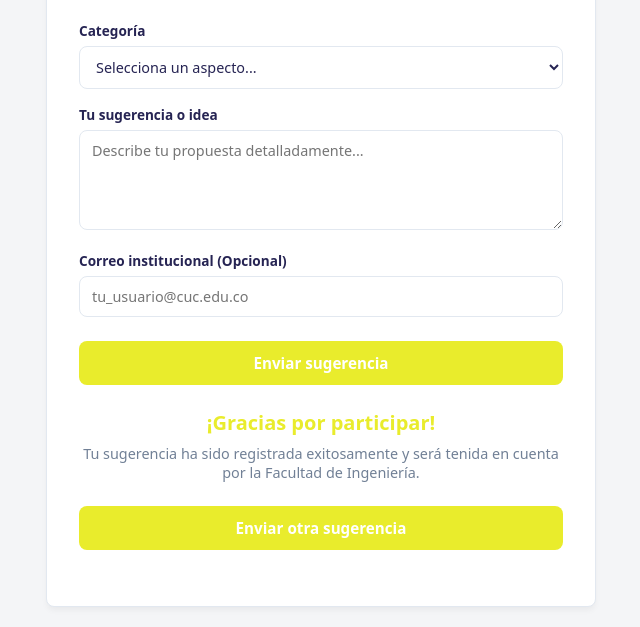
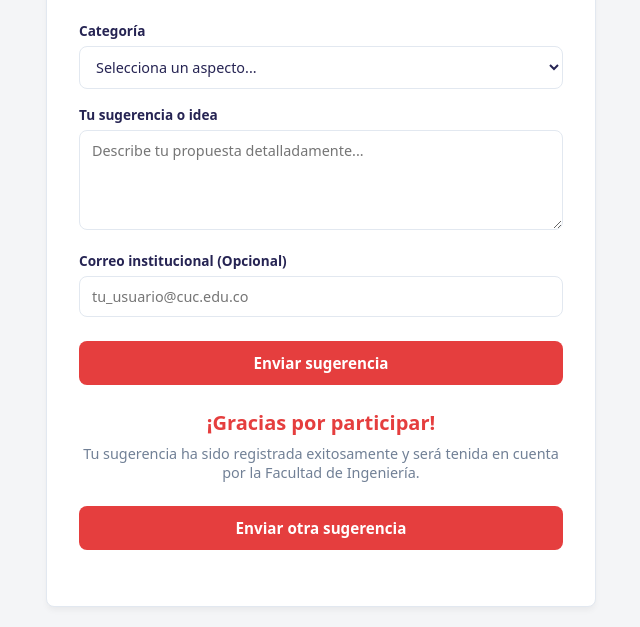
Before and after one commit to dafnealvearm-pixel/rubrica-corte1, a plain HTML site: page index.html in a window 1280 px wide. Shown: the part 173-800 px from the top of the page, without its empty margins (319-959 px from the left). Drawn offline with Linux system fonts and the light colour scheme.

Commit message:
feature/cambiar color

```diff
--- a/css/style.css
+++ b/css/style.css
@@ -3,8 +3,8 @@
     --color-card: #ffffff;
     --color-text-main: #262453;
     --color-text-muted: #718096;
-    --color-primary: #e9ec2c;
-    --color-primary-hover: #af2fa9e3;
+    --color-primary: #e53e3e;
+    --color-primary-hover: #c53030;
     --color-border: #e2e8f0;
     --radius: 8px;
 }
```
